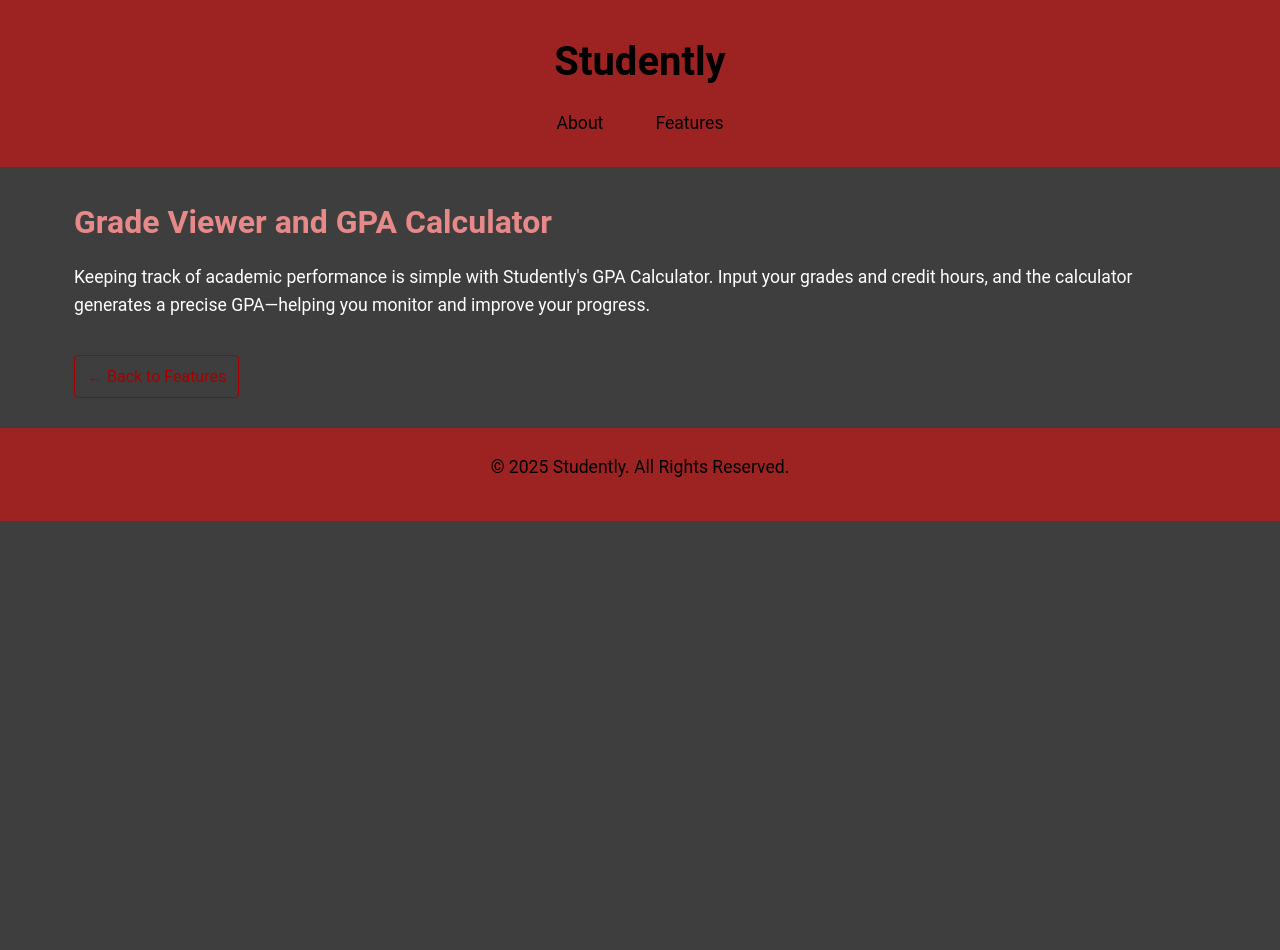
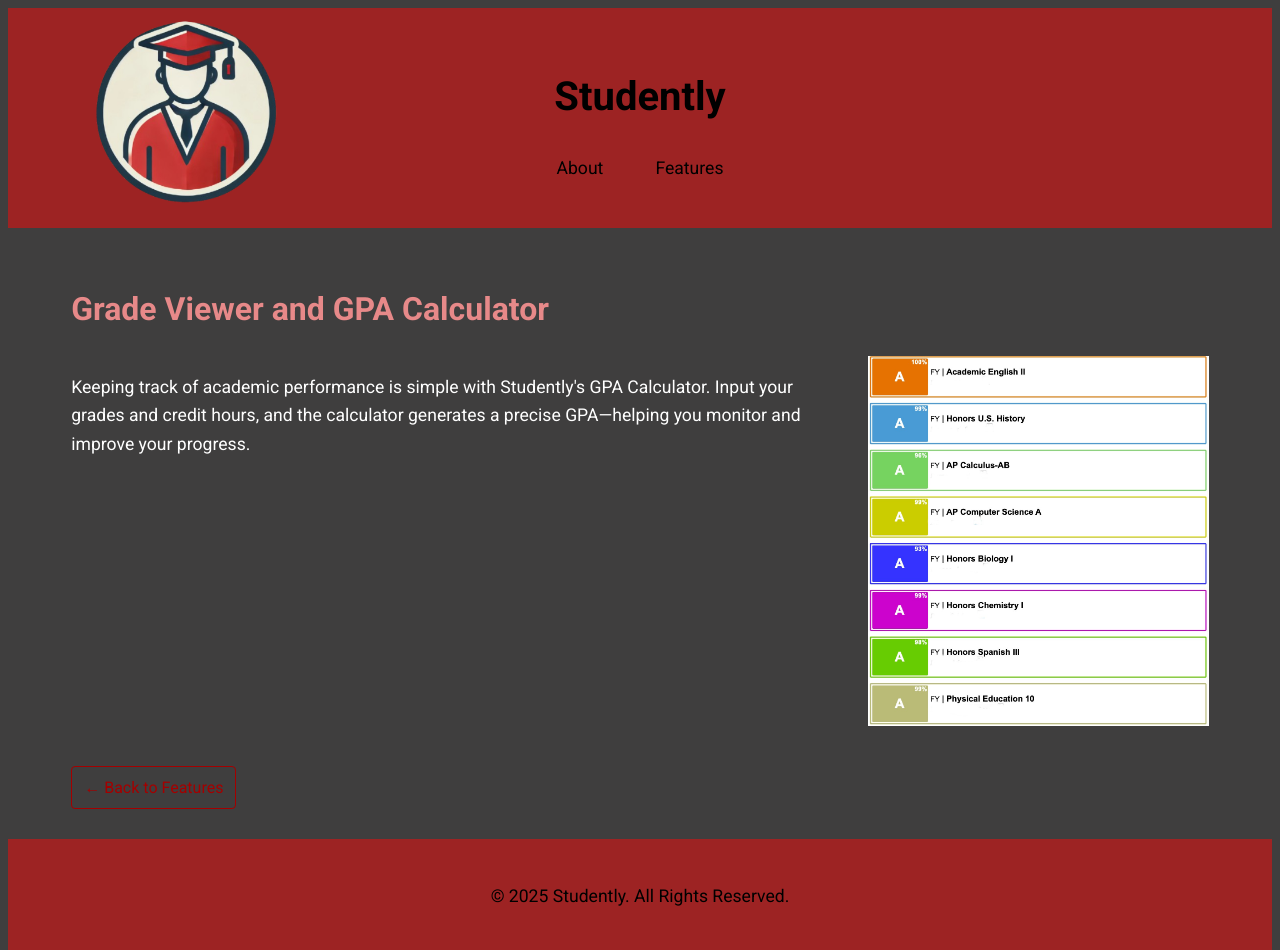
Before and after one commit to Studently-AI/info, a plain HTML site: page src/gpa-calculator.html in a window 1280 px wide. Before the commit the page ends 800 px from the top, so only its background shows below. Drawn offline with Linux system fonts and the light colour scheme.

Commit message:
added images and changed the theme

```diff
--- a/src/gpa-calculator.html
+++ b/src/gpa-calculator.html
@@ -5,12 +5,20 @@
   <meta name="viewport" content="width=device-width, initial-scale=1.0">
   <meta name="description" content="Learn about the GPA Calculator feature in Studently.">
   <title>GPA Calculator - Studently Features</title>
+  <!-- Google Fonts Link for Roboto (Optional: add if not already included globally) -->
+  <link href="https://fonts.googleapis.com/css2?family=Roboto:wght@400;700&display=swap" rel="stylesheet">
   <link rel="stylesheet" href="styles.css">
 </head>
 <body>
-   <!-- Header with Navigation -->
+  <!-- Header with Logo, Title, and Navigation -->
   <header>
     <div class="container">
+      <!-- Logo positioned absolutely at the extreme left -->
+      <div class="logo">
+        <img src="img/logo.png" alt="Studently Logo">
+      </div>
+      <!-- New wrapper for title and navigation in a column layout -->
+      <div class="header-main">
         <h1>Studently</h1>
         <nav>
           <ul class="nav-links">
@@ -19,16 +27,24 @@
           </ul>
         </nav>
       </div>
+    </div>
   </header>
 
   <!-- Feature Details -->
   <main>
     <div class="container">
       <h2>Grade Viewer and GPA Calculator</h2>
+      <!-- New container to hold text and the genesis.jpg image side by side -->
+      <div class="feature-content">
+        <div class="feature-text">
           <p>
-         Keeping track of academic performance is simple with Studently's GPA Calculator. Input your grades and credit hours,
-         and the calculator generates a precise GPA—helping you monitor and improve your progress.
+            Keeping track of academic performance is simple with Studently's GPA Calculator. Input your grades and credit hours, and the calculator generates a precise GPA—helping you monitor and improve your progress.
           </p>
+        </div>
+        <div class="feature-img">
+          <img src="img/genesis.jpg" alt="Genesis">
+        </div>
+      </div>
       <a class="back-link" href="features.html">&larr; Back to Features</a>
     </div>
   </main>
@@ -39,6 +55,7 @@
       <p>&copy; <span id="year"></span> Studently. All Rights Reserved.</p>
     </div>
   </footer>
+
   <script src="script.js"></script>
 </body>
 </html>
--- a/src/styles.css
+++ b/src/styles.css
@@ -1,13 +1,13 @@
 /*==============================
-  Basic Reset & Global Styles
+  Global Layout Adjustments
 ==============================*/
-* {
-  margin: 0;
-  padding: 0;
-  box-sizing: border-box;
+html, body {
+  height: 100%;
 }
 
 body {
+  display: flex;
+  flex-direction: column;
   /* Use the Roboto font loaded from Google Fonts */
   font-family: 'Roboto', Helvetica, Arial, sans-serif;
   color: #ffffff;
@@ -40,12 +40,43 @@ header {
   background-color: #9d2323;
   color: #000000;
   padding: 20px 0;
-  text-align: center;
+  position: relative; /* Establishes a positioning context for absolute elements */
 }
 
+/* Use a simple block layout for the header container */
+header .container {
+  position: relative;
+  text-align: center; /* Center header-main content */
+}
+
+/* New wrapper to stack title and nav links vertically */
+.header-main {
+  display: flex;
+  flex-direction: column;
+  align-items: center;
+}
+
+/* Header Title */
 header h1 {
   font-size: 2.5rem;
-  margin-bottom: 5px;
+  margin-bottom: 10px;
+}
+
+/*==============================
+  Logo Styling
+==============================*/
+/* Absolutely position the logo container to the extreme left */
+.logo {
+  position: absolute;
+  left: 0;
+  top: 50%;
+  transform: translateY(-50%);
+}
+
+.logo img {
+  width: 250px;      /* Adjust the size as needed */
+  height: auto;      /* Maintain aspect ratio */
+  margin-right: 15px;/* Space between the logo and the title */
 }
 
 /*==============================
@@ -56,6 +87,7 @@ header h1 {
   display: flex;
   justify-content: center;
   margin-top: 15px;
+  padding: 0;
 }
 
 .nav-links li {
@@ -76,11 +108,9 @@ header h1 {
   background-color: #a40000;
 }
 
-
 /*==============================
   Back-Link Styling
 ==============================*/
-
 .back-link {
   display: inline-block;
   margin-top: 20px;
@@ -97,16 +127,11 @@ header h1 {
   color: #fff;
 }
 
-
-
 /*==============================
   Main Content Styling
 ==============================*/
-
-
-
-
 main {
+  flex: 1;  /* Allows the main content to expand and push the footer down */
   padding: 20px 0;
 }
 
@@ -150,6 +175,33 @@ p {
 }
 
 /*==============================
+  Feature Content Layout
+==============================*/
+.feature-content {
+  display: flex;
+  flex-direction: row;
+  justify-content: space-between;
+  align-items: flex-start;
+  gap: 20px;
+  margin: 20px 0;
+}
+
+.feature-text {
+  flex: 1;
+}
+
+.feature-img {
+  max-width: 30%; /* Reduced from 40% to 30% to make the image smaller */
+}
+
+.feature-img img {
+  max-width: 100%;
+  height: auto;
+  display: block;
+}
+
+
+/*==============================
   Footer Styling
 ==============================*/
 footer {
```
Also changed, not shown: src/features.html (+12 -4 lines), src/google-classroom.html (+18 -1 lines), src/index.html (+10 -3 lines), src/intuitive-calendar.html (+12 -2 lines), src/personalized-study-tools.html (+11 -1 lines), src/todo-list.html (+11 -1 lines), src/img/gc.png (added), src/img/genesis.jpg (added), src/img/logo.png (added), 1 other file. Lines whose indentation alone changed are shown as unchanged.
